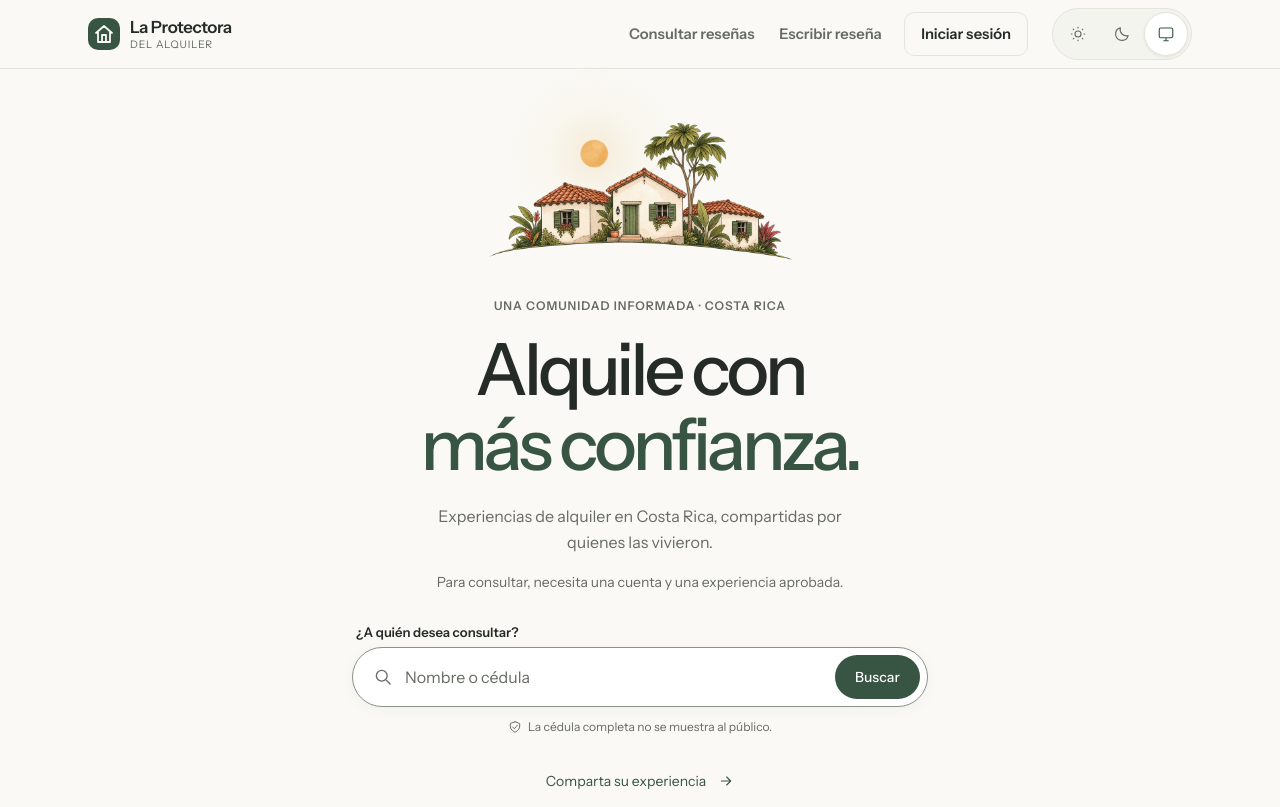
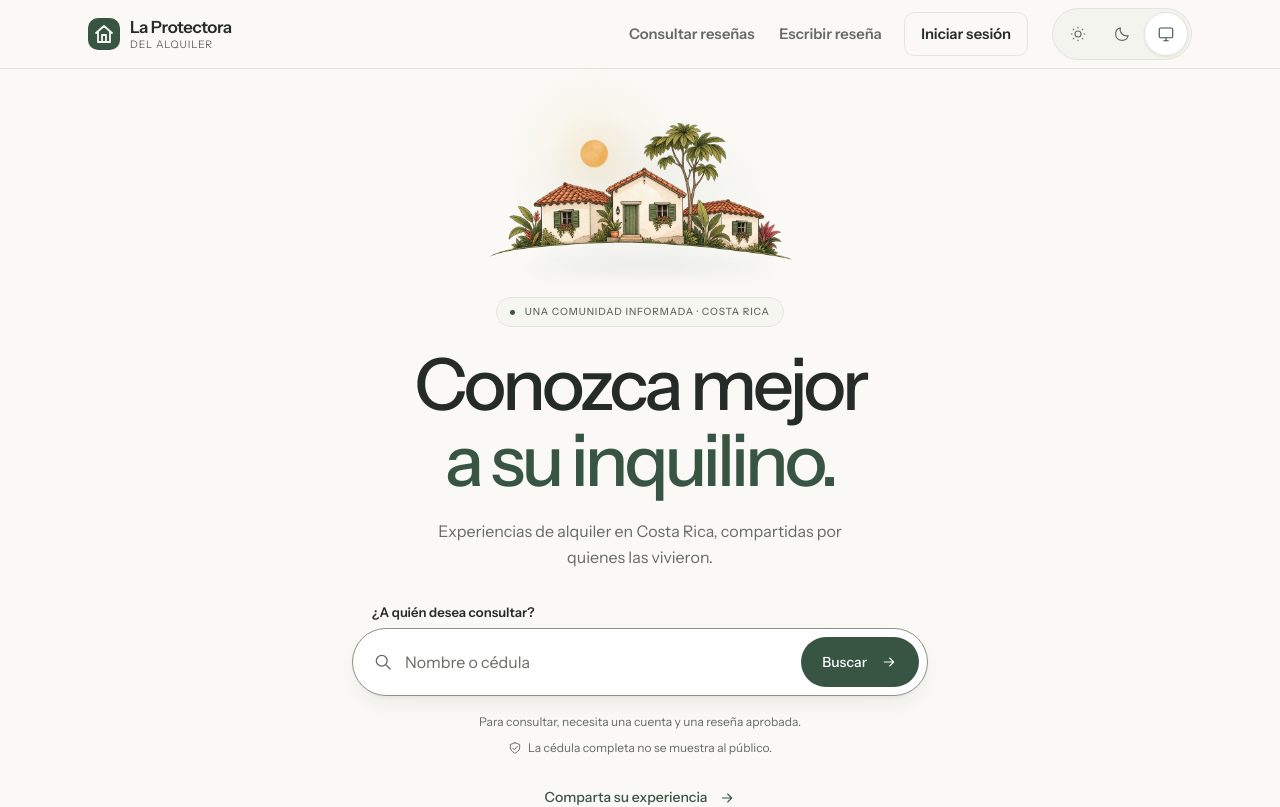
Before and after one commit to aramirez087/laprotectoradelalquiler, a Next.js app: page / in a window 1280 px wide. Shown: the top 807 px of the page. Built offline with nearby package versions, Linux system fonts and the light colour scheme; no server answers.

Commit message:
feat: enhance homepage layout with new contextual elements and improved search functionality

```diff
--- a/app/globals.css
+++ b/app/globals.css
@@ -601,6 +601,28 @@ code {
   text-align: center;
 }
 
+.contexto-inicio {
+  display: inline-flex;
+  align-items: center;
+  gap: 0.6rem;
+  padding: 0.4rem 0.85rem;
+  border: 1px solid var(--line);
+  border-radius: 999px;
+  background: color-mix(in srgb, var(--seal-soft) 45%, transparent);
+  font-size: 0.625rem;
+  font-weight: 500;
+  letter-spacing: 0.085em;
+}
+
+.contexto-inicio::before {
+  content: '';
+  width: 0.3rem;
+  height: 0.3rem;
+  flex-shrink: 0;
+  border-radius: 50%;
+  background: var(--seal);
+}
+
 .titulo-inicio {
   font-size: clamp(2.65rem, 6.5vw, 4.5rem);
   font-weight: 500;
@@ -609,13 +631,42 @@ code {
 }
 
 .buscador-inicio {
-  min-height: 3.75rem;
+  min-height: 4.25rem;
   padding-left: 1.25rem;
   border-color: var(--control-line);
-  box-shadow: 0 3px 14px color-mix(in srgb, var(--ink) 4%, transparent);
+  background: color-mix(in srgb, var(--card) 85%, var(--paper));
+  box-shadow:
+    0 2px 3px color-mix(in srgb, var(--ink) 3%, transparent),
+    0 10px 28px -10px color-mix(in srgb, var(--ink) 12%, transparent);
   transition:
     border-color 0.15s ease,
     box-shadow 0.15s ease;
+}
+
+.buscador-inicio input {
+  min-height: 4rem;
+  font-size: 1rem;
+}
+
+.buscador-inicio .boton-buscar {
+  display: inline-flex;
+  align-items: center;
+  justify-content: center;
+  gap: 0.9rem;
+  min-height: 3.125rem;
+  margin-right: 0.5rem;
+  padding-inline: 1.35rem;
+  transition: background 150ms ease;
+}
+
+.buscador-inicio .boton-buscar svg,
+.enlace-inicio svg {
+  transition: transform 150ms ease;
+}
+
+.buscador-inicio .boton-buscar:hover svg,
+.enlace-inicio:hover svg {
+  transform: translateX(2px);
 }
 
 .boton-buscar {
@@ -641,6 +692,7 @@ code {
   gap: 0.75rem;
   min-height: 2.75rem;
   font-size: 0.875rem;
+  font-weight: 500;
   color: var(--seal);
   text-underline-offset: 5px;
 }
@@ -727,7 +779,10 @@ code {
 }
 
 @media (prefers-reduced-motion: reduce) {
-  .buscador-inicio {
+  .buscador-inicio,
+  .buscador-inicio .boton-buscar,
+  .buscador-inicio .boton-buscar svg,
+  .enlace-inicio svg {
     transition: none;
   }
 }
@@ -1146,6 +1201,11 @@ fieldset {
 }
 
 @media (max-width: 380px) {
+  .contexto-inicio {
+    gap: 0.4rem;
+    padding-inline: 0.65rem;
+    letter-spacing: 0.025em;
+  }
   .titulo-inicio {
     font-size: 2.5rem;
   }
--- a/app/page.tsx
+++ b/app/page.tsx
@@ -16,21 +16,16 @@ export default async function HomePage() {
   return (
     <div className="inicio">
       <BarrioVivo />
-      <p className="eyebrow mt-5">Una comunidad informada · Costa Rica</p>
-      <h1 className="titulo-inicio mt-4">
-        Alquile con<br />
-        <span className="text-seal">más confianza.</span>
+      <p className="eyebrow contexto-inicio mt-5">Una comunidad informada · Costa Rica</p>
+      <h1 className="titulo-inicio mt-5">
+        Conozca mejor<br />
+        <span className="text-seal">a su inquilino.</span>
       </h1>
       <p className="mt-5 max-w-md text-pretty text-base leading-relaxed text-ink-soft">
         Experiencias de alquiler en Costa Rica, compartidas por quienes las vivieron.
       </p>
-      {!usuario && (
-        <p id="requisito-consulta" className="mt-4 max-w-md text-sm leading-relaxed text-ink-soft">
-          Para consultar, necesita una cuenta y una experiencia aprobada.
-        </p>
-      )}
-      <form action="/fichas" method="GET" className="mt-7 w-full max-w-xl text-left" role="search" aria-label="Consultar reseñas">
-        <label className="etiqueta-campo mb-2 ml-1" htmlFor="q">
+      <form action="/fichas" method="GET" className="mt-8 w-full max-w-xl text-left" role="search" aria-label="Consultar reseñas">
+        <label className="etiqueta-campo mb-2.5 ml-5" htmlFor="q">
           ¿A quién desea consultar?
         </label>
         <div className="buscador buscador-inicio">
@@ -45,19 +40,24 @@ export default async function HomePage() {
             aria-describedby={usuario ? 'ayuda-busqueda' : 'ayuda-busqueda requisito-consulta'}
           />
           <button type="submit" className="boton-buscar">
-            Buscar
+            Buscar <Icono nombre="flecha" className="h-4 w-4" />
           </button>
         </div>
       </form>
-      <p id="ayuda-busqueda" className="mt-3 inline-flex items-center gap-1.5 text-center text-xs text-ink-soft">
+      {!usuario && (
+        <p id="requisito-consulta" className="mt-4 max-w-md text-xs leading-relaxed text-ink-soft">
+          Para consultar, necesita una cuenta y una reseña aprobada.
+        </p>
+      )}
+      <p id="ayuda-busqueda" className="mt-2 inline-flex items-center gap-1.5 text-center text-xs text-ink-soft">
         <Icono nombre="escudo" className="h-3.5 w-3.5 shrink-0" />
         La cédula completa no se muestra al público.
       </p>
-      <Link href="/resenas/nueva" className="enlace-inicio mt-6">
+      <Link href="/resenas/nueva" className="enlace-inicio mt-5">
         Comparta su experiencia <Icono nombre="flecha" className="h-4 w-4" />
       </Link>
       {!usuario && (
-        <details className="como-funciona mt-3 w-full max-w-md text-left">
+        <details className="como-funciona mt-1 w-full max-w-md text-left">
           <summary className="mx-auto flex w-fit cursor-pointer items-center gap-2 text-sm text-ink-soft">
             Cómo funciona{' '}
             <span className="indicador-detalle" aria-hidden="true">
--- a/components/barrio-vivo.module.css
+++ b/components/barrio-vivo.module.css
@@ -25,6 +25,29 @@
   inset: 0;
   width: 100%;
   height: 100%;
+}
+
+.escena::before {
+  content: '';
+  position: absolute;
+  inset: 4% 10% -6%;
+  border-radius: 50%;
+  background: radial-gradient(ellipse, color-mix(in srgb, var(--seal) 7%, transparent), transparent 70%);
+  z-index: -1;
+}
+
+.escena::after {
+  content: '';
+  position: absolute;
+  left: 16%;
+  right: 10%;
+  bottom: 3%;
+  height: 6%;
+  border-radius: 50%;
+  background: var(--seal);
+  filter: blur(9px);
+  opacity: 0.1;
+  z-index: -1;
 }
 
 .cielo {
```
